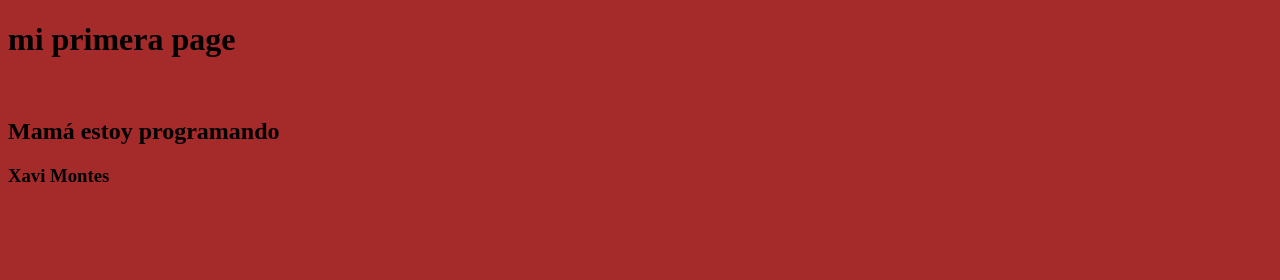
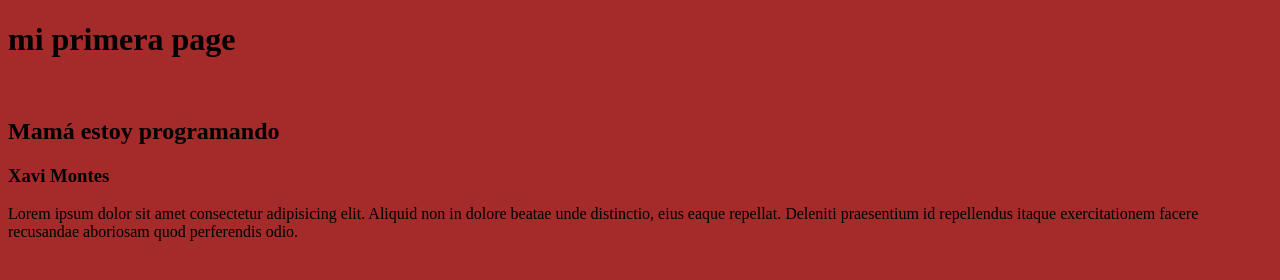
Before and after one commit to PanaMontes/Practica, a plain HTML site: page index.html in a window 1280 px wide. Drawn offline with Linux system fonts and the light colour scheme.

Commit message:
nuevo parrafo

```diff
--- a/index.html
+++ b/index.html
@@ -7,11 +7,17 @@
 <link rel="stylesheet" href="Style.css">
 
     <title>Pagina Diego</title>
+
+
 </head>
 <body>
         <h1>mi primera page</h1><br>
     <h2>Mamá estoy programando</h2>
     <h3>Xavi Montes</h3>
+    <p>Lorem ipsum dolor sit amet consectetur adipisicing elit.
+        Aliquid non in dolore beatae unde distinctio, eius eaque repellat.
+        Deleniti praesentium id repellendus itaque exercitationem facere recusandae
+        aboriosam quod perferendis odio.</p>
 
 </body>
 
```
